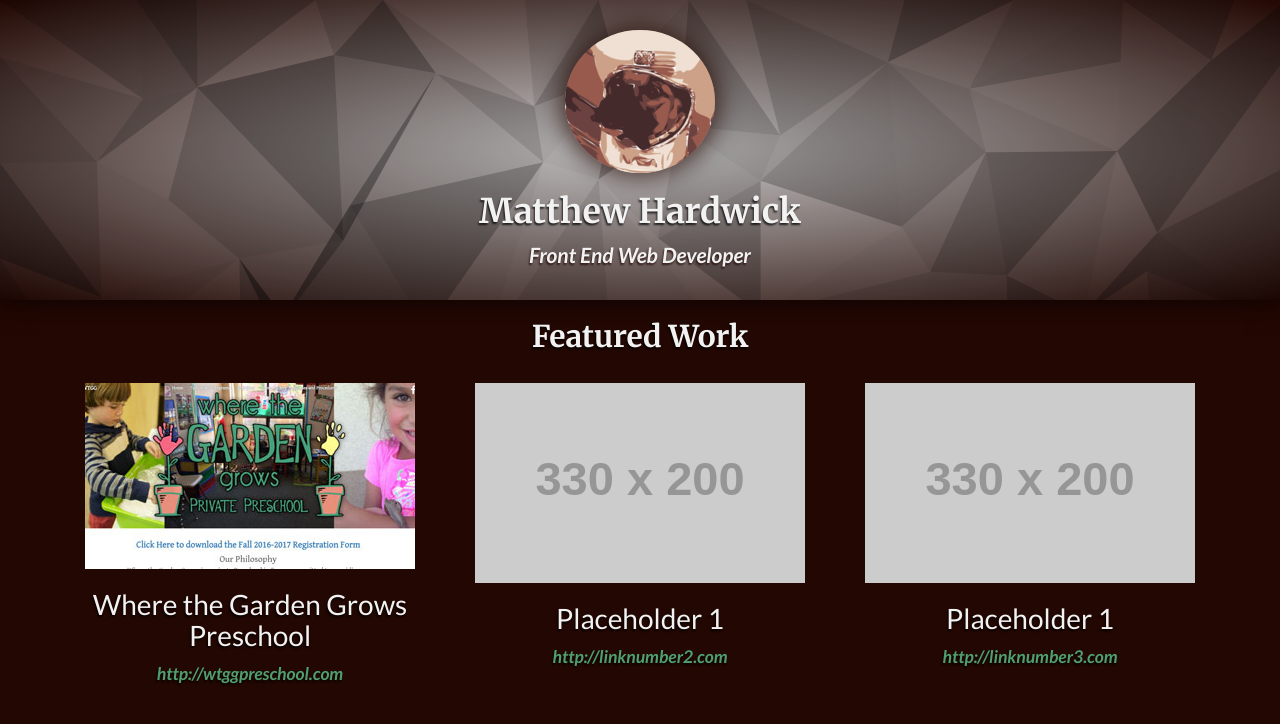
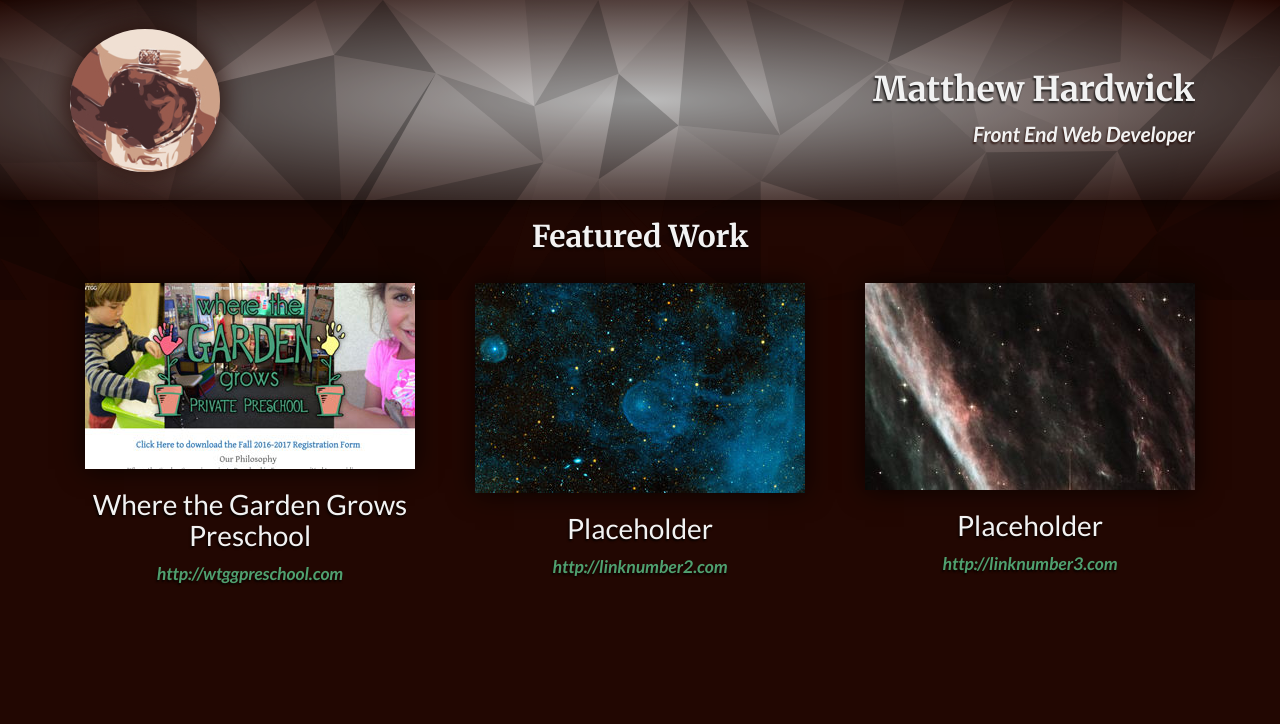
Before and after one commit to matthardwick/lesson-portfolio, a website: page app/index.html in a window 1280 px wide. Drawn offline with nearby package versions, Linux system fonts and the light colour scheme; placeholder pictures from the web are drawn by us; a web font is replaced by a local one.

Commit message:
complete project

```diff
--- a/app/index.html
+++ b/app/index.html
@@ -1,11 +1,11 @@
 <!doctype html>
-<html lang="">
+<html lang="en-US">
   <head>
     <meta charset="utf-8">
     <meta http-equiv="X-UA-Compatible" content="IE=edge">
-    <meta name="description" content="">
+    <meta name="description" content="Matthew Hardwick's Portfolio'">
     <meta name="viewport" content="width=device-width, initial-scale=1">
-    <title></title>
+    <title>Matthew Hardwick | Portfolio</title>
 
     <!-- Disable tap highlight on IE -->
     <meta name="msapplication-tap-highlight" content="no">
@@ -14,63 +14,70 @@
     <link rel="manifest" href="manifest.json">
 
     <!-- Color the status bar on mobile devices -->
-    <meta name="theme-color" content="#2F3BA2">
+    <meta name="theme-color" content="#220702">
 
     <!-- Bootstrap css -->
     <link rel="stylesheet" href="https://maxcdn.bootstrapcdn.com/bootstrap/3.3.6/css/bootstrap.min.css" integrity="sha384-1q8mTJOASx8j1Au+a5WDVnPi2lkFfwwEAa8hDDdjZlpLegxhjVME1fgjWPGmkzs7" crossorigin="anonymous">
 
+
+    <!--Font Styles-->
     <link href='https://fonts.googleapis.com/css?family=Merriweather:400,700,300italic|Lato:400,900,700italic' rel='stylesheet' type='text/css'>
 
+    <!-- Stylesheet -->
     <link rel="stylesheet" href="styles/style.css">
 
+  </head>
 
-  </head>
   <body>
+
+    <!-- Background SVG Animation -->
     <div id="bg"></div>
 
-      <header id="header" class="container">
+    <!-- Header -->
+    <header class="container">
       <div class="row header-content">
-          <img class="col-md-6 avatar" src="images/logo_150.jpg" srcset="images/logo_150.jpg 1x, images/logo_300.jpg 2x" alt=""></img>
-          <div class="col-md-6 name-title">
-            <h1>Matthew Hardwick</h1>
+        <img class="col-md-5 avatar" src="images/logo_150.jpg" srcset="images/logo_150.jpg 1x, images/logo_300.jpg 2x" alt="logo of my dog">
+        <div class="col-md-5 name-title">
+          <h1 class="name">Matthew Hardwick</h1>
           <p>Front End Web Developer</p>
         </div>
       </div>
     </header>
 
+    <!-- Portfolio Content -->
     <main class="container">
       <div class="row portfolio">
-          <h1 class="col-md-12">Featured Work</h1>
+        <h1 class="col-md-12 featured-work-title">Featured Work</h1>
         <section class="col-md-4">
-            <img src="images/wtgg_330.jpg" alt="" srcset="images/wtgg_330.jpg 1x, images/wtgg_720.jpg 2x">
+          <img src="images/wtgg_330.jpg" srcset="images/wtgg_330.jpg 1x, images/wtgg_720.jpg 2x" alt="Where the Garden Grows Website Screenshot">
           <h2>Where the Garden Grows Preschool</h2>
           <a href="http://wtggpreschool.com">http://wtggpreschool.com</a>
         </section>
         <section class="col-md-4">
-            <img src="http://placehold.it/330x200">
-            <h2>Placeholder 1</h2>
+          <img src="images/space_330.jpg" srcset="images/space_330.jpg 1x, images/space_660.jpg 2x" alt="Picture of Space">
+          <h2>Placeholder</h2>
           <a href="http://#">http://linknumber2.com</a>
         </section>
         <section class="col-md-4">
-            <img src="http://placehold.it/330x200">
-            <h2>Placeholder 1</h2>
+          <img src="images/spacetwo_330.jpg" srcset="images/spacetwo_330.jpg 1x, images/spacetwo_660.jpg 2x" alt="Another Picture of Space">
+          <h2>Placeholder</h2>
           <a href="http://#">http://linknumber3.com</a>
         </section>
       </div>
     </main>
 
+    <!-- Footer -->
     <footer class="footer">
       <ul>
-          <li class="entypo-github"></li>
-          <li class="entypo-facebook"></li>
-          <li class="entypo-linkedin"></li>
-          <li class="entypo-twitter"></li>
-          <li class="entypo-mail"></li>
+        <li onclick="location.href='https://github.com/matthardwick';" class="entypo-github"></li>
+        <li onclick="location.href='https://facebook.com/matthardwick';" class="entypo-facebook"></li>
+        <li onclick="location.href='https://www.linkedin.com/in/mattdhardwick';" class="entypo-linkedin"></li>
+        <li onclick="location.href='https://twitter.com/matthardwick_';" class="entypo-twitter"></li>
+        <li onclick="location.href='mailto:matthardwick@gmail.com';" class="entypo-mail"></li>
       </ul>
     </footer>
 
-
-
+    <!-- End Content -->
 
     <!-- jquery -->
     <script   src="https://code.jquery.com/jquery-2.2.4.min.js"   integrity="sha256-BbhdlvQf/xTY9gja0Dq3HiwQF8LaCRTXxZKRutelT44="   crossorigin="anonymous"></script>
@@ -78,8 +85,8 @@
     <!-- Bootstrap javascript -->
     <script src="https://maxcdn.bootstrapcdn.com/bootstrap/3.3.6/js/bootstrap.min.js" integrity="sha384-0mSbJDEHialfmuBBQP6A4Qrprq5OVfW37PRR3j5ELqxss1yVqOtnepnHVP9aJ7xS" crossorigin="anonymous"></script>
 
+    <!-- Javascript for SVG element-->
     <script src="scripts/index.js"></script>
-
 
   </body>
 </html>
--- a/app/styles/style.css
+++ b/app/styles/style.css
@@ -12,11 +12,26 @@ html {
 
 body {
   position: relative;
+  font-family: "Lato", Arial, Helvetica, sans-serif;
   background-color: #220702;
   color: #f2f2f2;
-  font-family: "Lato", Arial, Helvetica, sans-serif;
   min-height: 100%;
   padding-bottom: 50px;
+}
+
+#bg {
+  position: absolute;
+  height: 300px;
+  max-width: 100%;
+  background: -webkit-radial-gradient(center ellipse, #ccc 0%, #220702 100%);
+  background: -webkit-radial-gradient(center, ellipse, #ccc 0%, #220702 100%);
+  background: radial-gradient(ellipse at center, #ccc 0%, #220702 100%);
+  box-shadow: 0 0 25px 0 rgba(0, 0, 0, 0.75);
+}
+
+svg {
+  height: 300px;
+  max-width: 100%;
 }
 
 a {
@@ -31,11 +46,10 @@ a:visited {
   color: #844bbd
 }
 
-h1 {
-  font-family: "Merriweather", 'Times New Roman', Times, serif;
-  text-shadow: -1px 2px 2px rgba(0, 0, 0, 0.75);
-  font-weight: 700;
-  font-size: 34px;
+img {
+  max-width: 100%;
+  margin-top: 20px;
+  box-shadow: 0 0 25px 0 rgba(0, 0, 0, 0.75);
 }
 
 h2 {
@@ -43,34 +57,28 @@ h2 {
   font-size: 28px;
 }
 
-#bg {
-  position: absolute;
-  height: 300px;
-  max-width: 100%;
-  background: -webkit-radial-gradient(center ellipse, #ccc 0%, #220702 100%);
-  background: radial-gradient(ellipse at center, #ccc 0%, #220702 100%);
-  -webkit-box-shadow: 0px 0px 25px 0px rgba(0, 0, 0, 0.75);
-  -moz-box-shadow: 0px 0px 25px 0px rgba(0, 0, 0, 0.75);
-  box-shadow: 0px 0px 25px 0px rgba(0, 0, 0, 0.75);
-}
-
-svg {
-  height: 300px;
-  max-width: 100%;
-}
-
-#header {
-  text-shadow: -1px 2px 2px rgba(34, 7, 2, 0.75);
-  text-align: center;
+header {
   width: 100%;
   height: 300px;
+  text-align: center;
   padding: 0;
+  text-shadow: -1px 2px 2px rgba(34, 7, 2, 0.75);
 }
 
 .header-content {
+  display: -webkit-box;
+  display: -webkit-flex;
+  display: -ms-flexbox;
   display: flex;
-  flex-direction: column;
-  justify-content: center;
+  -webkit-box-orient: vertical;
+  -webkit-box-direction: normal;
+  -webkit-flex-direction: column;
+      -ms-flex-direction: column;
+          flex-direction: column;
+  -webkit-box-pack: center;
+  -webkit-justify-content: center;
+      -ms-flex-pack: center;
+          justify-content: center;
   height: 100%;
   width: 100%;
   margin: auto;
@@ -81,17 +89,18 @@ svg {
   max-width: 150px;
   margin: 0 auto;
   padding: 0;
-  -webkit-box-shadow: 0px 0px 25px 4px rgba(34, 7, 2, 0.75);
-  -moz-box-shadow: 0px 0px 25px 4px rgba(34, 7, 2, 0.75);
-  box-shadow: 0px 0px 25px 4px rgba(34, 7, 2, 0.75);
+  box-shadow: 0 0 25px 4px rgba(34, 7, 2, 0.75);
+}
+
+.name, .featured-work-title {
+  font-family: "Merriweather", 'Times New Roman', Times, serif;
+  text-shadow: -1px 2px 2px rgba(0, 0, 0, 0.75);
+  font-weight: 700;
+  font-size: 34px;
 }
 
 .name-title {
   width: 100%;
-}
-
-.portfolio h1 {
-  font-size: 30px;
 }
 
 .name-title p {
@@ -100,6 +109,10 @@ svg {
   font-style: italic;
   font-size: 1.5em;
   margin-bottom: 0;
+}
+
+.featured-work-title {
+  font-size: 30px;
 }
 
 .portfolio {
@@ -117,20 +130,69 @@ ul {
 
 li {
   display: inline;
+  cursor: pointer;
   padding: 0 10px;
   text-shadow: -1px 2px 2px rgba(0, 0, 0, 0.75);
 }
 
-img {
-  max-width: 100%;
-  padding-top: 20px;
+li:hover {
+  color: #50A06F;
 }
 
 footer {
   position: absolute;
-  height: 50px;
+  height: 41px;
   bottom: 0;
   right: 0;
   left: 0;
-  padding-bottom: 10px;
+  margin: 10px 0;
 }
+
+@media (min-width: 992px){
+
+  header{
+    height: 200px;
+  }
+
+  #bg{
+    height: 200px;
+  }
+
+  .header-content{
+    display: -webkit-box;
+    display: -webkit-flex;
+    display: -ms-flexbox;
+    display: flex;
+    -webkit-flex-flow: row nowrap;
+        -ms-flex-flow: row nowrap;
+            flex-flow: row nowrap;
+    -webkit-box-pack: justify;
+    -webkit-justify-content: space-between;
+        -ms-flex-pack: justify;
+            justify-content: space-between;
+    -webkit-align-content: center;
+        -ms-flex-line-pack: center;
+            align-content: center;
+    -webkit-box-align: center;
+    -webkit-align-items: center;
+        -ms-flex-align: center;
+            align-items: center;
+  }
+
+  .avatar{
+    -webkit-align-self: auto;
+        -ms-flex-item-align: auto;
+            align-self: auto;
+    min-width: 0;
+    min-height: auto;
+  }
+
+  .name-title{
+    -webkit-align-self: auto;
+        -ms-flex-item-align: auto;
+            align-self: auto;
+    min-width: 0;
+    min-height: auto;
+    text-align: right;
+  }
+}
```
Also changed, not shown: app/images/logo.png (deleted), app/images/space_330.jpg (added), app/images/space_660.jpg (added), app/images/spacetwo_330.jpg (added), app/images/spacetwo_660.jpg (added), app/images/wtgg.png (deleted), app/images/wtgg_360.jpg (deleted), app/manifest.json. Lines whose indentation alone changed are shown as unchanged.
